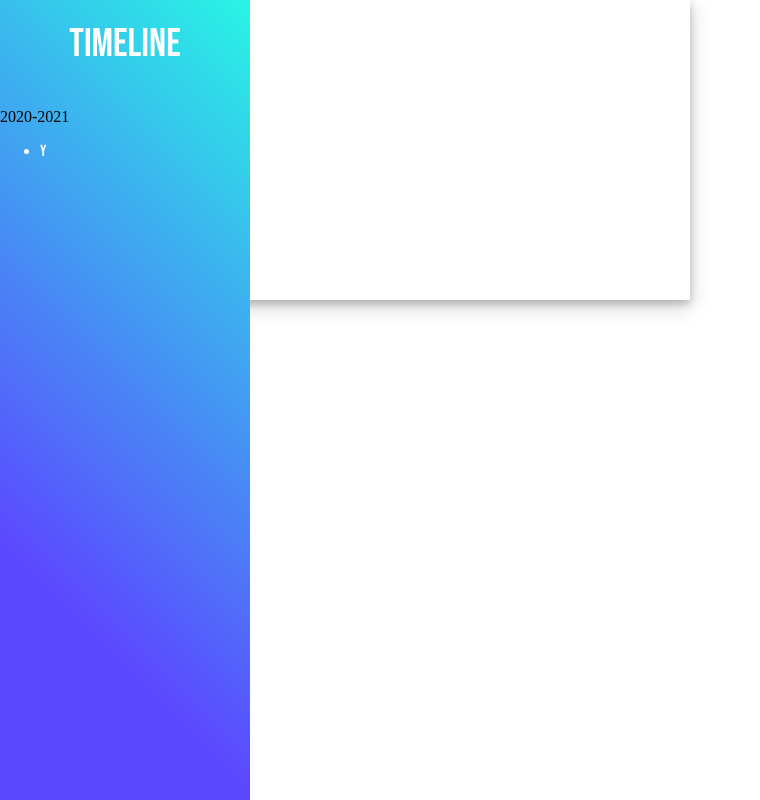
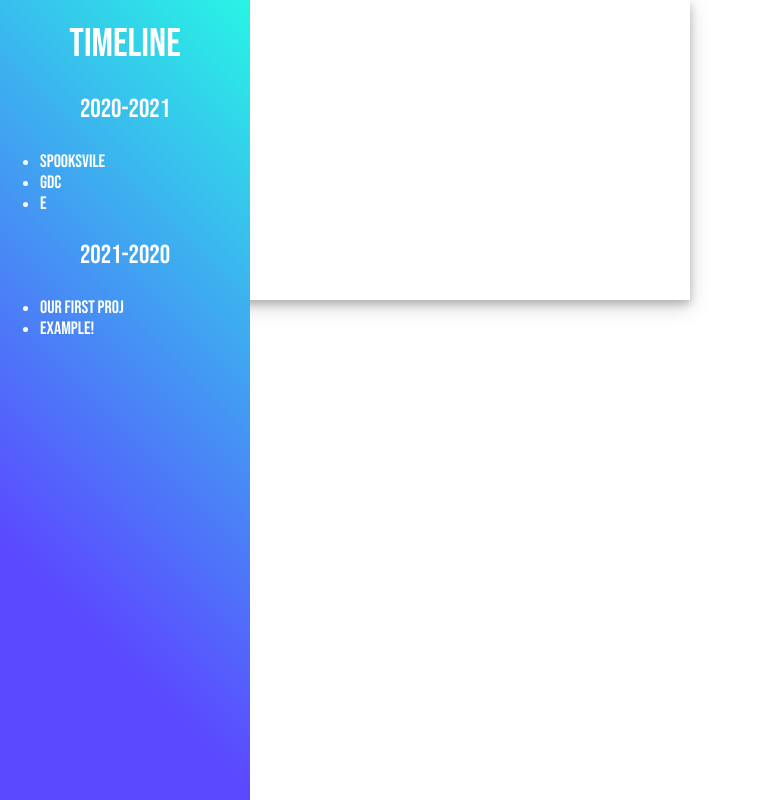
Before and after one commit to estebangarcia21/gdc-website, a React (Create React App) app: page /gdc-react-deploy/our-games in a window 1280 px wide. Shown: the whole page, without its empty margins (0-760 px from the left). Built offline with nearby package versions, Linux system fonts and the light colour scheme; a web font is replaced by a local one.

Commit message:
Timeline UI was completed

```diff
--- a/src/assets/components/pages/our-games.tsx
+++ b/src/assets/components/pages/our-games.tsx
@@ -7,10 +7,16 @@ interface SidebarProps {
 }
 
 const SidebarSection: React.FC<SidebarProps> = (props) => {
+    const jsxElements = props.projectNames?.map((element) => (
+        <li style={{ fontSize: '18px' }}>{element}</li>
+    ));
+
     return (
         <div>
             <div>
-                <p>{props.yearRange}</p>
+                <p className='subtitle-text' style={{ fontSize: '26px' }}>
+                    {props.yearRange}
+                </p>
 
                 <ul
                     className='text'
@@ -18,7 +24,7 @@ const SidebarSection: React.FC<SidebarProps> = (props) => {
                         color: 'white',
                     }}
                 >
-                    <li>Y</li>
+                    {jsxElements}
                 </ul>
             </div>
         </div>
@@ -42,12 +48,20 @@ const Ourgamespage: React.FC = () => {
                     className='subtitle-text'
                     style={{
                         marginTop: '20px',
+                        marginBottom: '5px',
                     }}
                 >
                     Timeline
                 </p>
 
-                <SidebarSection yearRange='2020-2021' />
+                <SidebarSection
+                    yearRange='2020-2021'
+                    projectNames={['Spooksvile', 'GDC', 'E']}
+                />
+                <SidebarSection
+                    yearRange='2021-2020'
+                    projectNames={['Our first proj', 'example!']}
+                />
             </div>
 
             <GameSection
```
